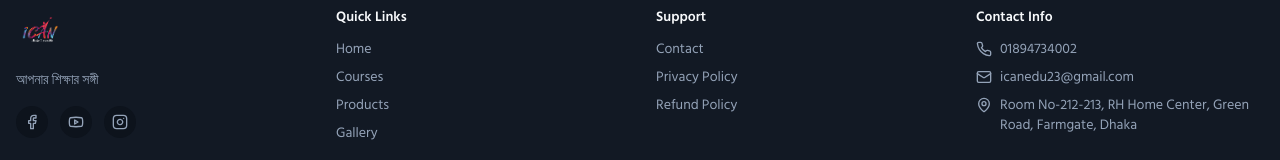
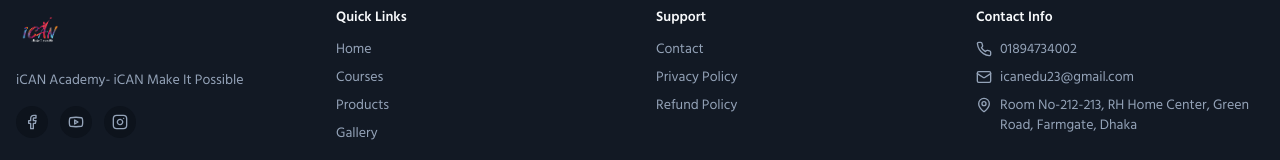
Before and after one commit to zubayerkareem/icanedu, a React (Vite) app: page / in a window 1280 px wide. Shown: the part 3179-3339 px from the top of the page. Built offline with nearby package versions, Linux system fonts and the light colour scheme; no server answers; the database is empty; the HTML template or start-up script is replaced by a standard one.

Commit message:
feat: replace footer tagline with iCAN Academy- iCAN Make It Possible

```diff
--- a/src/components/layout/Footer.tsx
+++ b/src/components/layout/Footer.tsx
@@ -25,7 +25,7 @@ export function Footer() {
               />
             </Link>
             <p className="mt-2 text-sm text-muted-foreground">
-              {settings?.tagline || f.tagline}
+              iCAN Academy- iCAN Make It Possible
             </p>
             <div className="mt-4 flex gap-3">
               <a href="https://www.facebook.com/icanbdedu" target="_blank" rel="noreferrer"
```
